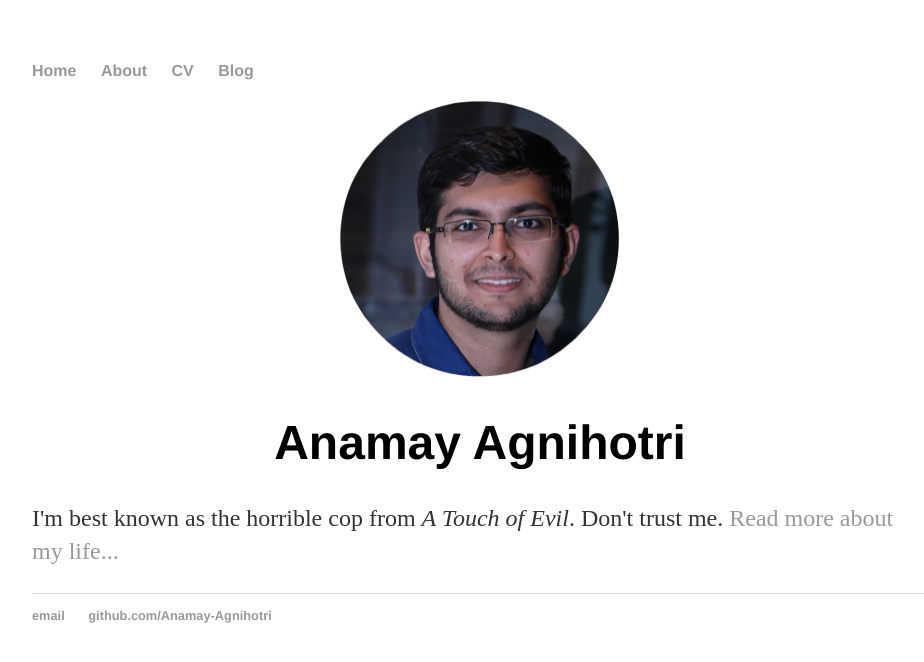
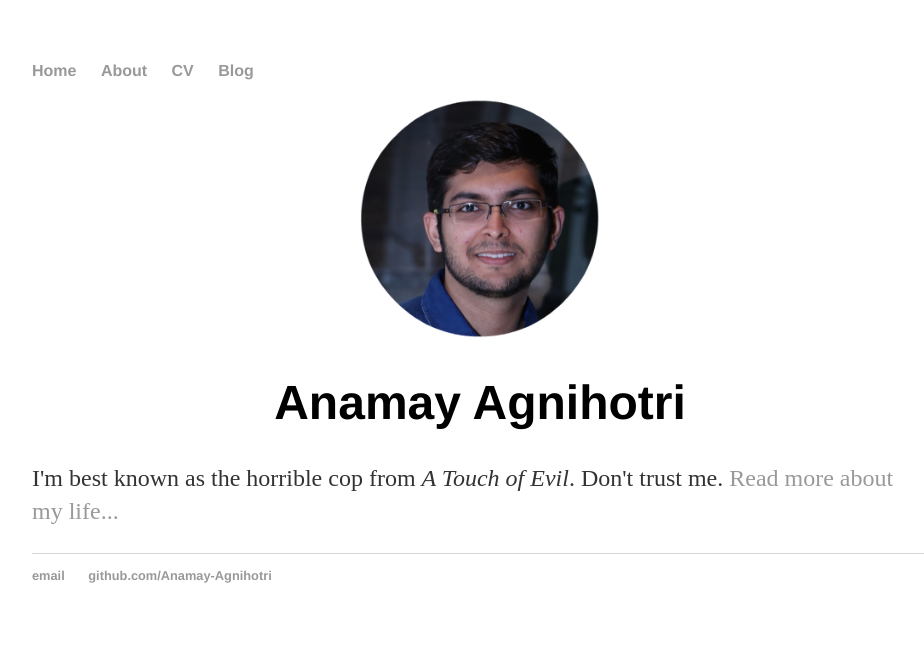
Before and after one commit to Anamay-Agnihotri/Anamay.github.io, a Jekyll site: the page built from index.html, in a window 1280 px wide. Shown: the top 662 px of the page, without its empty margins (160-1084 px from the left). Built offline with Jekyll 4.4.1, drawn with Linux system fonts in a browser that asks for light colours.

Commit message:
Update index.html

```diff
--- a/index.html
+++ b/index.html
@@ -4,7 +4,7 @@ title: Papa Bless
 ---
 <div class="blurb">
 	<center>
-		<img src="Photos/Picture1.png" height="280" width="282">
+		<img src="Photos/Picture1.png" height="240" width="240">
 		<h1>Anamay Agnihotri</h1>
 	</center>
 	<p>I'm best known as the horrible cop from <em>A Touch of Evil</em>. Don't trust me. <a href="/about">Read more about my life...</a></p>
```
